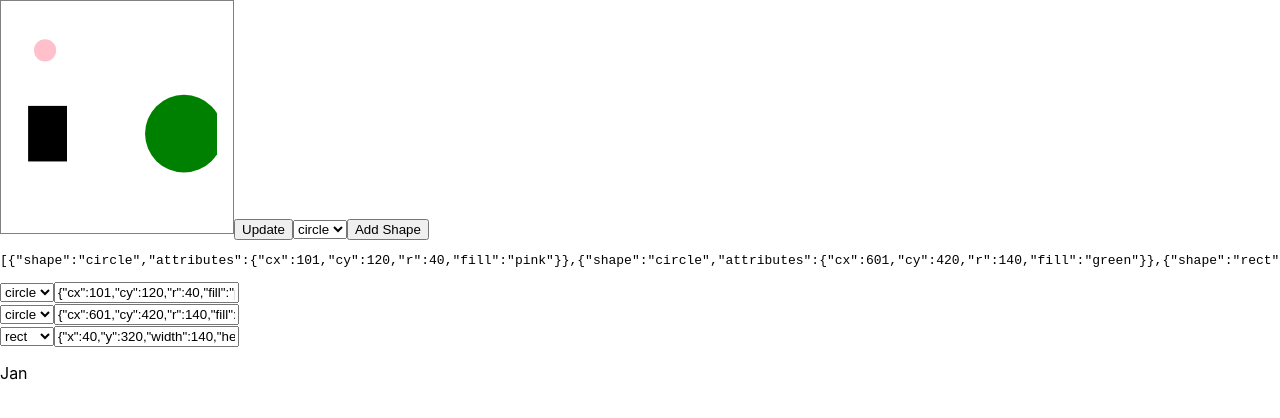
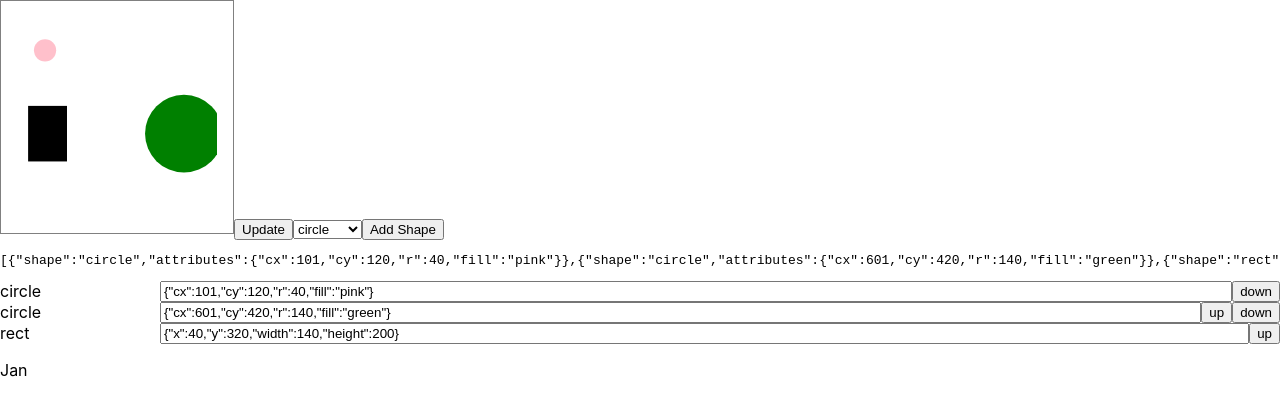
Before and after one commit to crianonim/svarog, a React (Create React App) app: page / in a window 1280 px wide. Shown: the top 418 px of the page. Built offline with nearby package versions, Linux system fonts and the light colour scheme.

Commit message:
Add up and down buttons

```diff
--- a/src/App.css
+++ b/src/App.css
@@ -26,6 +26,15 @@
 .App-link {
   color: #61dafb;
 }
+.shape-row {
+  display: flex;
+}
+.shape-type {
+  width: 10rem;
+}
+.shape-attributes {
+  flex-grow: 1;
+}
 
 @keyframes App-logo-spin {
   from {
--- a/src/App.js
+++ b/src/App.js
@@ -31,12 +31,17 @@ const start=[
     }
   },
 ]
-
+const defaultValues={
+  "circle":'{"cx":50,"cy":30,"r":10}',
+  "rect":'{"x":20,"y":50,"width":40,"height":20}',
+  "polygon":'{"points":"10 10 45 15 20 35"}'
+}
 const App = ()=>{
   // const [inputs,setInputs] = useState(circles.map(c=>JSON.stringify(c)));
   const [shapes,setShapes] = useState(start);
   const [newShape,setNewShape] = useState("circle");
   const [shapesControlls,setShapesControlls] = useState(start.map(el=>({shape:el.shape,attributes:JSON.stringify(el.attributes)})));
+
   return (
     <>
     <svg viewBox="0 0 720 720" className="Svg-view">
@@ -50,23 +55,17 @@ const App = ()=>{
     <select value={newShape} onChange={(e)=>{ setNewShape(e.target.value)}}>
       <option>circle</option>
       <option>rect</option>
+      <option>polygon</option>
     </select>
-    <button onClick={()=>{console.log(newShape); setShapesControlls([...shapesControlls,{shape:newShape,attributes:"{}"}]) }}>Add Shape</button>
+    <button onClick={()=>{console.log(newShape); setShapesControlls([...shapesControlls,{shape:newShape,attributes:defaultValues[newShape]}]) }}>Add Shape</button>
     <pre>
       {JSON.stringify(shapes)}
     </pre>
     <div>
       { shapesControlls.map( (control,ind)=>(
-        <div key={ind}>
-          <select value={control.shape} onChange={
-            (e)=>{
-              setShapesControlls(shapesControlls.map( (c,i)=>ind===i?{attributes:c.attributes,shape:e.target.value}:c) )
-            }
-          }>
-            <option>circle</option>
-            <option>rect</option>
-          </select>
-          <input value={control.attributes} onChange={
+        <div className="shape-row" key={ind}>
+         <span className="shape-type">{control.shape}</span>
+          <input className="shape-attributes" value={control.attributes} onChange={
             (e)=>{
               console.time("map")
               setShapesControlls(shapesControlls.map( (c,i)=>ind===i?{attributes:e.target.value,shape:c.shape}:c) );
@@ -74,6 +73,24 @@ const App = ()=>{
 
             }
           } />
+          {ind>0?<button onClick={
+            ()=>{
+
+              let old=shapesControlls[ind-1];
+              shapesControlls[ind-1]=shapesControlls[ind];
+              shapesControlls[ind]=old;
+              setShapesControlls(shapesControlls.slice());
+            }
+          }>up</button>:null}
+          {ind<shapesControlls.length-1?<button onClick={
+            ()=>{
+              let old=shapesControlls[ind+1];
+              shapesControlls[ind+1]=shapesControlls[ind];
+              shapesControlls[ind]=old;
+              setShapesControlls(shapesControlls.slice());
+            }
+          }>down</button>:null}
+
         </div>
       ) )}
     </div>
```
